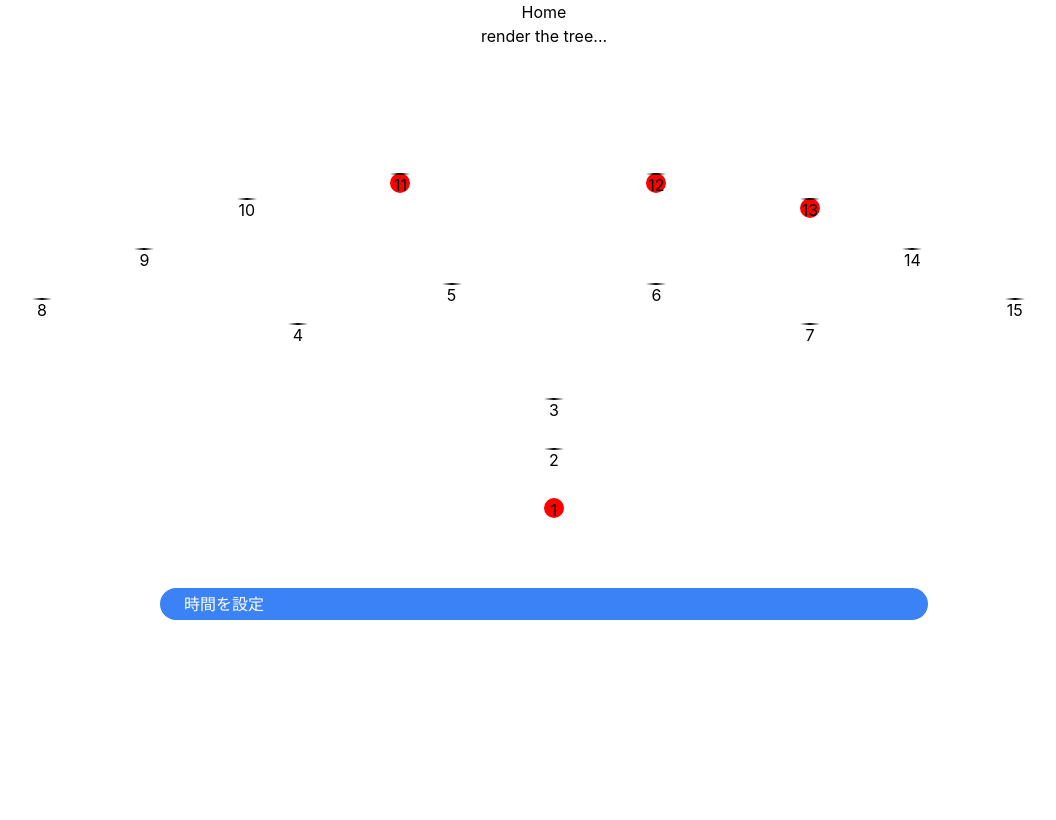
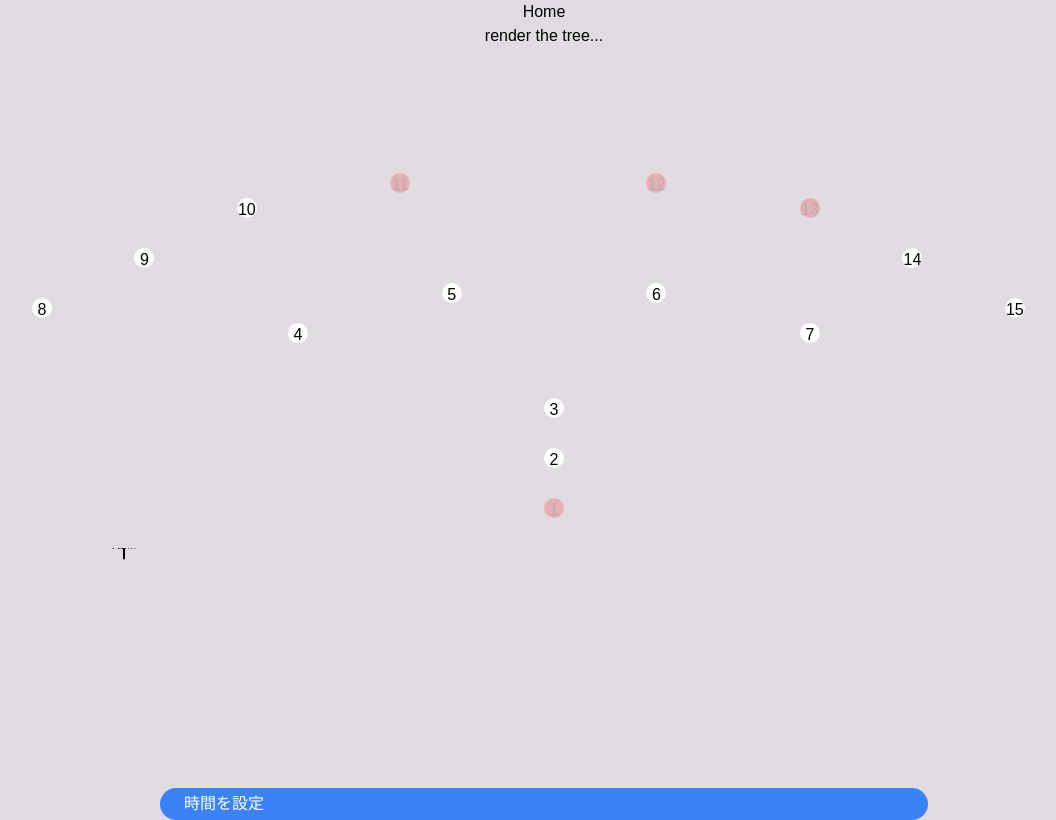
Before and after one commit to kuroishihiromu/hackz-hackathon-2023-12, a React (Create React App) app in the folder react_app/frontend/: page /home in a window 1280 px wide. Shown: the whole page, without its empty margins (96-1152 px from the left). Built offline with nearby package versions, Linux system fonts and the light colour scheme.

Commit message:
ツリー描画

```diff
--- /dev/null
+++ b/react_app/frontend/src/components/AnimatedCurve.jsx
@@ -0,0 +1,45 @@
+import React, { useEffect, useState } from 'react';
+
+const AnimatedCurve = () => {
+  const [pathLength, setPathLength] = useState(0);
+
+  useEffect(() => {
+    const path = document.getElementById('animatedPath');
+    const length = path.getTotalLength();
+    setPathLength(length);
+  }, []);
+
+  const startX = 220;
+  const startY = 10;
+  const controlX = 220;
+  const controlY = 20;
+  const endX = 220;
+  const endY = -200;
+
+  return (
+    <div style={{ position: 'relative', height: '200px', width: '400px' }}>
+      <svg width="400" height="200">
+        <path
+          id="animatedPath"
+          d={`M${startX} ${startY} Q${controlX} ${controlY} ${endX} ${endY}`}
+          fill="transparent"
+          stroke="#000"
+          strokeWidth="2"
+          strokeDasharray={pathLength}
+          strokeDashoffset={pathLength}
+          style={{
+            animation: 'draw 2s linear forwards',
+          }}
+        />
+        <text x={startX} y={startY - 10} textAnchor="middle" fontSize="12" fill="#000">
+          始点
+        </text>
+        <text x={endX} y={endY + 20} textAnchor="middle" fontSize="12" fill="#000">
+          終点
+        </text>
+      </svg>
+    </div>
+  );
+};
+
+export default AnimatedCurve;
--- a/react_app/frontend/src/components/Login.jsx
+++ b/react_app/frontend/src/components/Login.jsx
@@ -31,8 +31,8 @@ const Login = () => {
     };
 
     return (
-        <div className="w-[60%] mx-auto bg-red rounded-[20px] mt-10 px-4 py-0 bg-blue-500">
-            <button onClick={handleLoginToggle} className="text-[16px]  text-white px-2 py-1 rounded-md">ログイン</button>
+        <div className="w-[60%] mx-auto bg-red rounded-[12px] px-4 py-0 bg-[#b8a1c5] shadow-lg">
+            <button onClick={handleLoginToggle} className="text-[18px]  text-white px-2 py-5 font-semibold tracking-widest">ログイン</button>
             {showForm && (
                 <div className="text-[14px] mt-2">
                     <div>
--- a/react_app/frontend/src/components/Signup.jsx
+++ b/react_app/frontend/src/components/Signup.jsx
@@ -34,8 +34,8 @@ const SignUp = () => {
     };
 
     return (
-        <div className="w-[60%] mx-auto bg-blue-500 rounded-[20px] mt-10 px-4 p-0">
-            <button onClick={handleSignUpToggle} className="text-white px-2 py-1 rounded-md text-[16px]">新規登録</button>
+        <div className="w-[60%] mx-auto bg-[#b8a1c5] rounded-[12px] mt-10 px-4 p-0 shadow-lg">
+            <button onClick={handleSignUpToggle} className="text-white px-2 py-5 text-[18px] font-semibold tracking-widest">新規登録</button>
             {showForm && (
                 <div className="text-[12px] mt-2">
                     <div>
--- a/react_app/frontend/src/components/Top.js
+++ b/react_app/frontend/src/components/Top.js
@@ -6,8 +6,8 @@ const Top = () => {
     return(
         <>
             <div className="text-center">
-                <div>App Title</div>
-                <img src='/img/tree-icon.png' alt='tree-icon' className='w-[60%] mx-auto my-20'></img>
+
+                <img src='/img/tree-icon.png' alt='tree-icon' className='w-[60%] mx-auto mt-10'></img>
                 <Login />
                 <SignUp />
             </div>
--- a/react_app/frontend/src/components/WakeUpLine.js
+++ /dev/null
@@ -1,25 +0,0 @@
-// WakeUpLine.js
-import React from 'react';
-
-const WakeUpLine = ({ from, to }) => {
-  const lineStyle = {
-    position: 'absolute',
-    border: '1px solid #000000',
-    width: '0',
-    height: '0',
-    borderLeft: '10px solid transparent',
-    borderRight: '10px solid transparent',
-    left: from.left,
-    top: from.top,
-  };
-
-  const angle = Math.atan2(to.top - from.top, to.left - from.left);
-  const length = Math.sqrt((to.top - from.top) ** 2 + (to.left - from.left) ** 2);
-  const transform = `rotate(${angle}rad)`;
-  lineStyle.width = `${length}px`;
-  lineStyle.transform = transform;
-
-  return <div style={lineStyle} />;
-};
-
-export default WakeUpLine;
--- a/react_app/frontend/src/components/WakeUpNode.js
+++ b/react_app/frontend/src/components/WakeUpNode.js
@@ -12,7 +12,8 @@ const WakeUpNode = ({label, top, left, wakeup}) => {
         width: "20px",
         height: "20px",
         backgroundColor: wakeup ? "#FF0000" : "#FFFFFF",
-    }
+        animation: wakeup ? "pulse 1s cubic-bezier(0.4,0,0.6,1) infinite" : "none",
+      }
 
     return (
       <>
--- a/react_app/frontend/src/components/WakeUpTree.js
+++ b/react_app/frontend/src/components/WakeUpTree.js
@@ -1,7 +1,7 @@
 // WakeUpTree.js
 import React, { useEffect, useState } from 'react';
 import WakeUpNode from './WakeUpNode';
-import WakeUpLine from './WakeUpLine';
+import AnimatedCurve from './AnimatedCurve';
 
 const WakeUpTree = () => {
   const [nodesData, setNodesData] = useState([
@@ -85,19 +85,15 @@ const WakeUpTree = () => {
   }, [nodesData]);
 
   return (
+    <>
       <div className='w-[80%] h-[500px] mx-auto relative'>
         {nodesData.map((node, index) => {
           const { left, top } = calcNodePosition(node.node_id);
           return <WakeUpNode key={index} label={node.node_id} wakeup={node.wakeup} edge={node.edge} left={left} top={top} />;
         })}
-      {nodesData.map((node, index)=> {
-        const {left, top} = calcNodePosition(node.node_id)
-        const parent = nodesData.find((n) => n.node_id === node.edge)
-        if (parent) {
-          return <WakeUpLine key={index} from={{left,top}} to={calcNodePosition(parent.node_id)} />
-        }
-      })}
       </div>
+      <AnimatedCurve/>
+    </>
   );
 };
 
--- a/react_app/frontend/src/index.css
+++ b/react_app/frontend/src/index.css
@@ -2,16 +2,30 @@
 @tailwind components;
 @tailwind utilities;
 
+
+@keyframes draw {
+  to {
+    stroke-dashoffset: 0;
+  }
+}
+
+@keyframes pulse {
+  0%, 100%{
+    opacity: 1;
+  }
+  50% {
+    opacity: 0.2;
+  }
+}
+
 body {
   margin: 0;
-  font-family: -apple-system, BlinkMacSystemFont, 'Segoe UI', 'Roboto', 'Oxygen',
-    'Ubuntu', 'Cantarell', 'Fira Sans', 'Droid Sans', 'Helvetica Neue',
-    sans-serif;
+  font-family: "ヒラギノ角ゴ Pro W3","Hiragino Kaku Gothic Pro","メイリオ",Meiryo,"ＭＳ Ｐゴシック",sans-serif;
   -webkit-font-smoothing: antialiased;
   -moz-osx-font-smoothing: grayscale;
+  background-color: #e0dce2;
 }
 
 code {
-  font-family: source-code-pro, Menlo, Monaco, Consolas, 'Courier New',
-    monospace;
+  font-family: "ヒラギノ角ゴ Pro W3","Hiragino Kaku Gothic Pro","メイリオ",Meiryo,"ＭＳ Ｐゴシック",sans-serif;
 }
```
Also changed, not shown: react_app/frontend/public/img/tree-icon.png. Lines whose indentation alone changed are shown as unchanged.
